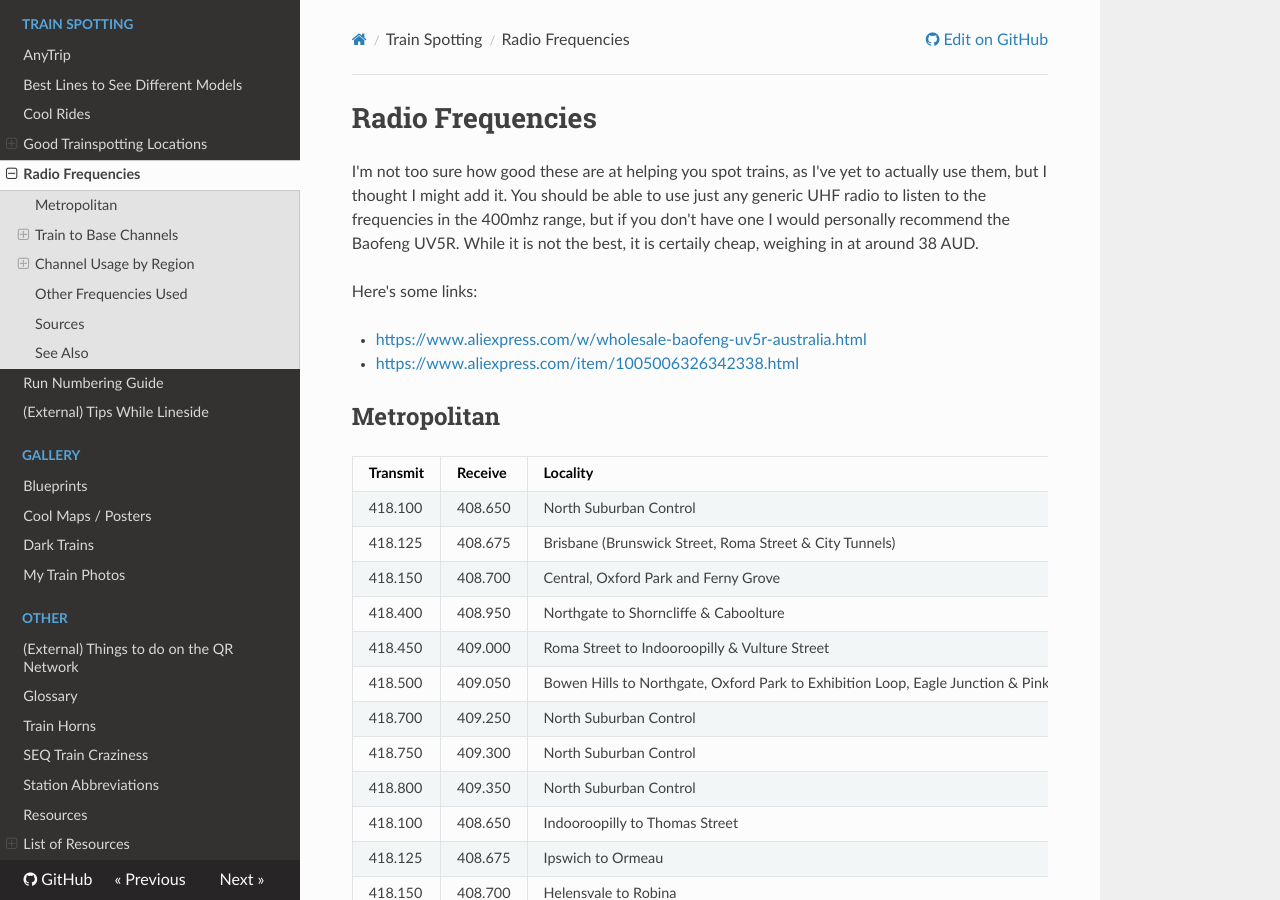
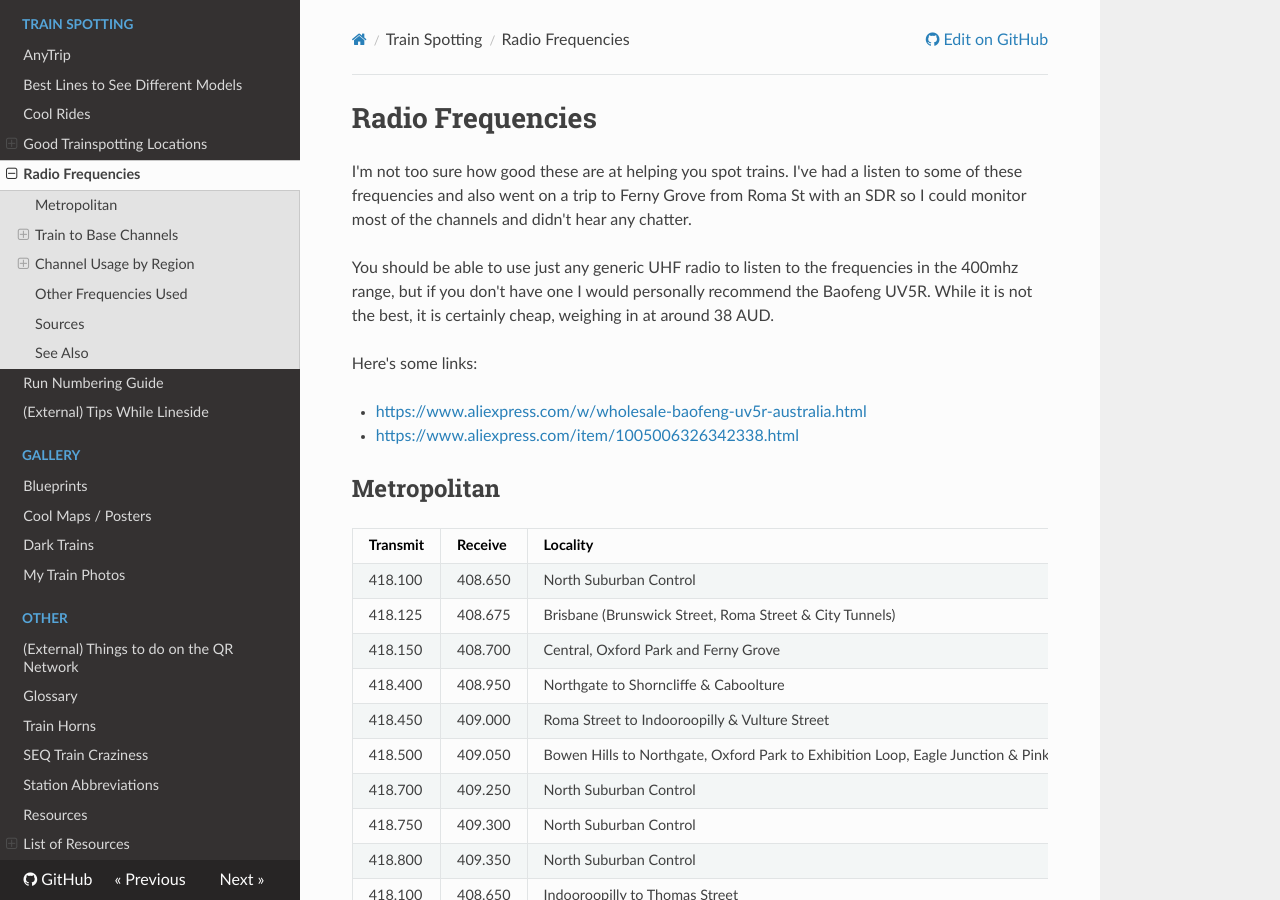
Before and after one commit to SysPoe/train-wiki, an MkDocs documentation site: the page built from docs/Train-Spotting/Radio-Frequencies.md, in a window 1280 px wide and 900 px high. Built offline with MkDocs 1.6.1, drawn with Linux system fonts in a browser that asks for light colours; nearby versions of some CDN libraries.

Commit message:
Update Radio-Frequencies.md

```diff
--- a/docs/Train-Spotting/Radio-Frequencies.md
+++ b/docs/Train-Spotting/Radio-Frequencies.md
@@ -1,9 +1,8 @@
 # Radio Frequencies
 
-I'm not too sure how good these are at helping you spot trains, as I've yet to actually use them, but I
-thought I might add it. You should be able to use just any generic UHF radio to listen to the frequencies in the 400mhz
-range, but if you don't have one I would personally recommend the Baofeng UV5R. While it is not the best, it is certaily
-cheap, weighing in at around 38 AUD.
+I'm not too sure how good these are at helping you spot trains. I've had a listen to some of these frequencies and also went on a trip to Ferny Grove from Roma St with an SDR so I could monitor most of the channels and didn't hear any chatter.
+
+You should be able to use just any generic UHF radio to listen to the frequencies in the 400mhz range, but if you don't have one I would personally recommend the Baofeng UV5R. While it is not the best, it is certainly cheap, weighing in at around 38 AUD.
 
 Here's some links:
 
@@ -13,7 +12,7 @@ Here's some links:
 ## Metropolitan
 
 | Transmit | Receive | Locality                                                                            |
-|----------|---------|-------------------------------------------------------------------------------------|
+| -------- | ------- | ----------------------------------------------------------------------------------- |
 | 418.100  | 408.650 | North Suburban Control                                                              |
 | 418.125  | 408.675 | Brisbane (Brunswick Street, Roma Street & City Tunnels)                             |
 | 418.150  | 408.700 | Central, Oxford Park and Ferny Grove                                                |
@@ -42,7 +41,7 @@ Here's some links:
 ### UHF
 
 | Channel    | TX      | RX      |
-|------------|---------|---------|
+| ---------- | ------- | ------- |
 | V81 (Ch21) | 418.100 | 408.650 |
 | V81 (Ch22) | 418.125 | 408.650 |
 | V81 (Ch23) | 418.150 | 408.700 |
@@ -63,19 +62,19 @@ Here's some links:
 
 ### VHF
 
-| Channel | Tx      | Rx          |
-|---------|---------|-------------|
-| VHF1    | 168.520 | 165.520     |
-| VHF2    | 168.640 | 168.640     |
-| VHF3    | 168.565 | 168.565     |
-| VHF4    | 168.775 | 168.775**** |
+| Channel | Tx      | Rx              |
+| ------- | ------- | --------------- |
+| VHF1    | 168.520 | 165.520         |
+| VHF2    | 168.640 | 168.640         |
+| VHF3    | 168.565 | 168.565         |
+| VHF4    | 168.775 | 168.775\*\*\*\* |
 
 ## Channel Usage by Region
 
 ### South West
 
 | Section                   | Channel |
-|---------------------------|---------|
+| ------------------------- | ------- |
 | Ipswich – Toowoomba       | V82     |
 | Toowoomba – Roma          | V83     |
 | Roma – Charleville        | V82     |
@@ -94,7 +93,7 @@ Here's some links:
 ### Lower North Coast
 
 | Section                   | Channel |
-|---------------------------|---------|
+| ------------------------- | ------- |
 | Caboolture – Nambour      | V81     |
 | Nambour – Gympie          | V83     |
 | Gympie – Maryborough      | V82     |
@@ -110,7 +109,7 @@ Here's some links:
 ### Far North Coast
 
 | Section                   | Channel |
-|---------------------------|---------|
+| ------------------------- | ------- |
 | Rockhampton – St Lawrence | V81     |
 | St Lawrence – Mackay      | V83     |
 | Mackay – Bowen            | V82     |
@@ -126,7 +125,7 @@ Here's some links:
 ### Mid West
 
 | Section                   | Channel |
-|---------------------------|---------|
+| ------------------------- | ------- |
 | Rockhampton – Bluff       | V83     |
 | Bluff – Laleham           | V82     |
 | Bluff – Emerald           | V82     |
@@ -145,7 +144,7 @@ Here's some links:
 ### Great Northern Railway
 
 | Section                | Channel |
-|------------------------|---------|
+| ---------------------- | ------- |
 | Stuart – Hughenden     | V82     |
 | Hughenden – Mt Isa     | V83     |
 | Flynn – Phosphate Hill | V83     |
@@ -154,7 +153,7 @@ Here's some links:
 ## Other Frequencies Used
 
 | Frequency | License | Type | Tone     | Alpha Tag    | Description                          | Mode | Tag      |
-|-----------|---------|------|----------|--------------|--------------------------------------|------|----------|
+| --------- | ------- | ---- | -------- | ------------ | ------------------------------------ | ---- | -------- |
 | 411.375   | VL4QR   | M    | CSQ      | 1            | WAYSIDE                              | FM   | Railroad |
 | 418.275   | VL4QR   | RM   | CSQ      | 2            | SHUNT                                | FM   | Railroad |
 | 418.300   | VL4QR   | RM   | CSQ      | 3            | SHUNT                                | FM   | Railroad |
```
